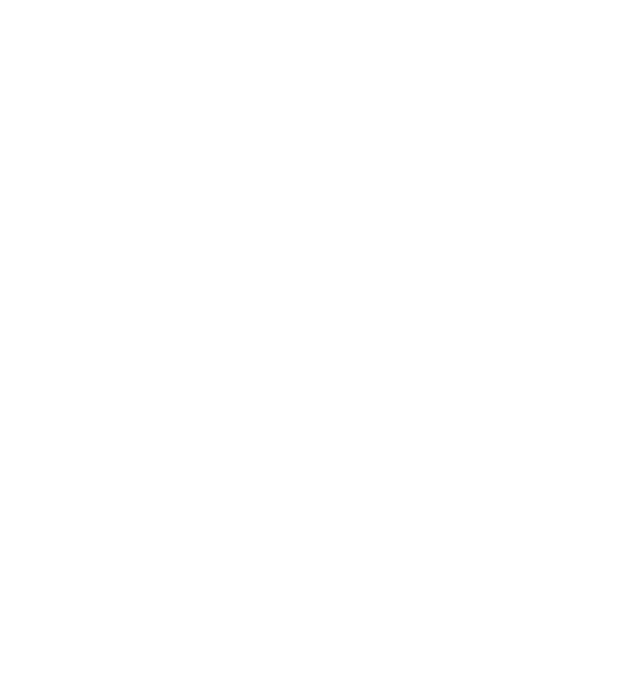
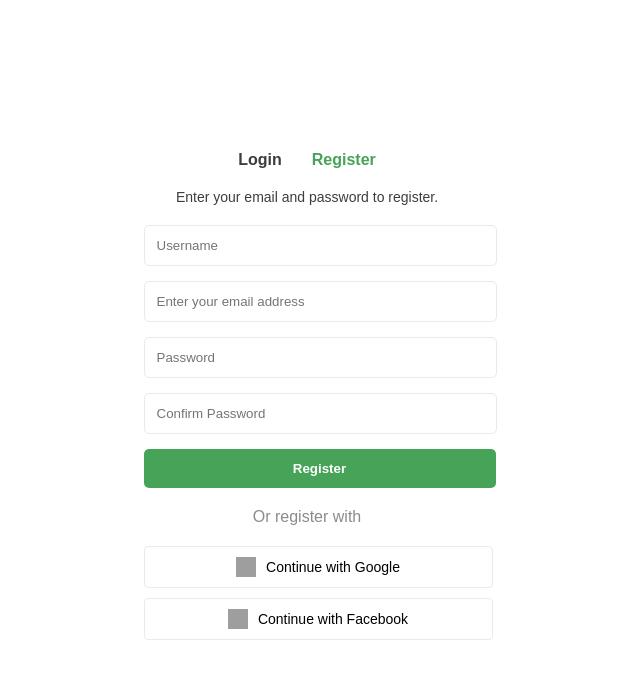
Before and after one commit to Veronikatyu/Homeworks, a plain HTML site: page lesson 3/index.html in a window 1280 px wide. Shown: the whole page, without its empty margins (333-973 px from the left). Drawn offline with Linux system fonts and the light colour scheme; grey boxes are pictures that could not be loaded.

Commit message:
lesson 3 changed

```diff
--- a/lesson 3/index.html
+++ b/lesson 3/index.html
@@ -1,11 +1,42 @@
 <!DOCTYPE html>
 <html lang="en">
 <head>
-    <meta charset="UTF-8">
-    <meta name="viewport" content="width=device-width, initial-scale=1.0">
-    <title>Document</title>
+  <meta charset="UTF-8" />
+  <meta name="viewport" content="width=device-width, initial-scale=1.0"/>
+  <title>Register Page</title>
 </head>
-<body>
-
+<body style="margin: 0; display: flex; justify-content: center; align-items: center; height: 100vh; font-family: sans-serif;">
+  <div style="background: #ffffff; width: 327px; padding: 30px;">
+    <div style="display: flex; justify-content: center; gap: 10px; margin-bottom: 20px;">
+      <div style="font-weight: bold; color: #3d3d3d; position: relative; padding: 0 10px;">Login</div>
+      <div style="font-weight: bold; color: #46A358; position: relative; padding: 0 10px;">Register</div>
+    </div>
+    <div style="text-align: center; color: #3D3D3D; margin-bottom: 20px; font-size: 14px;"> Enter your email and password to register.
+    </div>
+    <form>
+      <input type="text" id="username" placeholder="Username" required
+        style="width: 100%; padding: 12px; margin-bottom: 15px; border: 1px solid #EAEAEA; border-radius: 5px; font-family: sans-serif;" />
+      <input type="email" id="email" placeholder="Enter your email address" required
+        style="width: 100%; padding: 12px; margin-bottom: 15px; border: 1px solid #EAEAEA; border-radius: 5px; font-family: sans-serif;" />
+      <input type="password" id="password" placeholder="Password" required
+        style="width: 100%; padding: 12px; margin-bottom: 15px; border: 1px solid #EAEAEA; border-radius: 5px; font-family: sans-serif;" />
+      <input type="password" id="confirm" placeholder="Confirm Password" required
+        style="width: 100%; padding: 12px; margin-bottom: 15px; border: 1px solid #EAEAEA; border-radius: 5px; font-family: sans-serif;" />
+      <button type="submit"
+        style="width: 352px; padding: 12px; background: #46A358; color: #ffffff; border: none; border-radius: 5px; font-weight: bold; cursor: pointer; font-family: sans-serif;">
+        Register
+      </button>
+    </form>
+    <div style="text-align: center; color: #3D3D3D99; margin: 20px 0; position: relative; font-family: sans-serif;">
+      <span style="background: #ffffff; padding: 0 10px; position: relative; z-index: 1;">Or register with</span>
+    </div>
+    <div style="display: flex; align-items: center; justify-content: center; gap: 10px; padding: 10px; margin-bottom: 10px; border: 1px solid #EAEAEA; border-radius: 4px; cursor: pointer; font-size: 14px; font-family: sans-serif; width: 100%;">
+      <img src="https://upload.wikimedia.org/wikipedia/commons/thumb/c/c1/Google_%22G%22_logo.svg/1200px-Google_%22G%22_logo.svg.png" alt="Google logo" style="width: 20px; height: 20px;" />
+      Continue with Google
+    </div>
+    <div style="display: flex; align-items: center; justify-content: center; gap: 10px; padding: 10px; margin-bottom: 10px; border: 1px solid #EAEAEA; border-radius: 4px; cursor: pointer; font-size: 14px; font-family: sans-serif; width: 100%;">
+      <img src="https://upload.wikimedia.org/wikipedia/commons/thumb/5/51/Facebook_f_logo_%282019%29.svg/2048px-Facebook_f_logo_%282019%29.svg.png" alt="Facebook logo" style="width: 20px; height: 20px;" />
+      Continue with Facebook
+  </div>
 </body>
 </html>
```
Also changed, not shown: lesson 3/homework hillel.html (deleted, +0 -11 lines).
